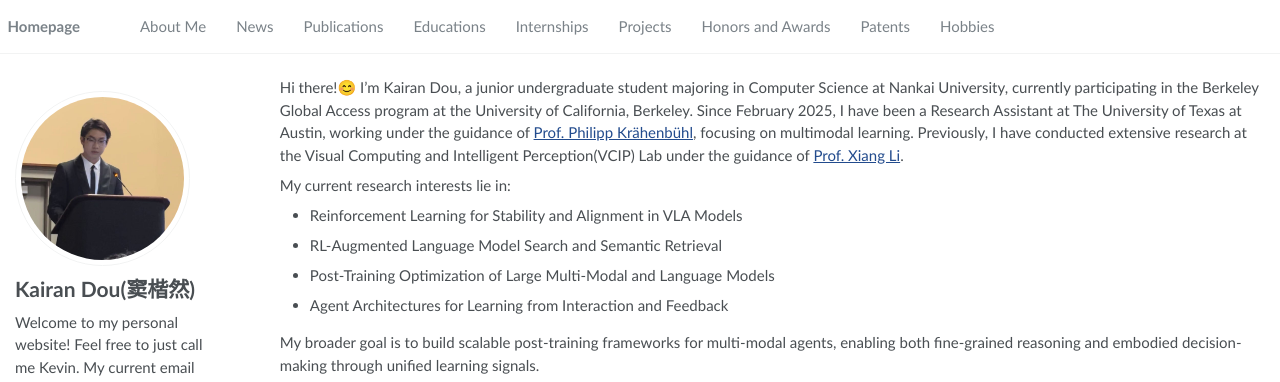
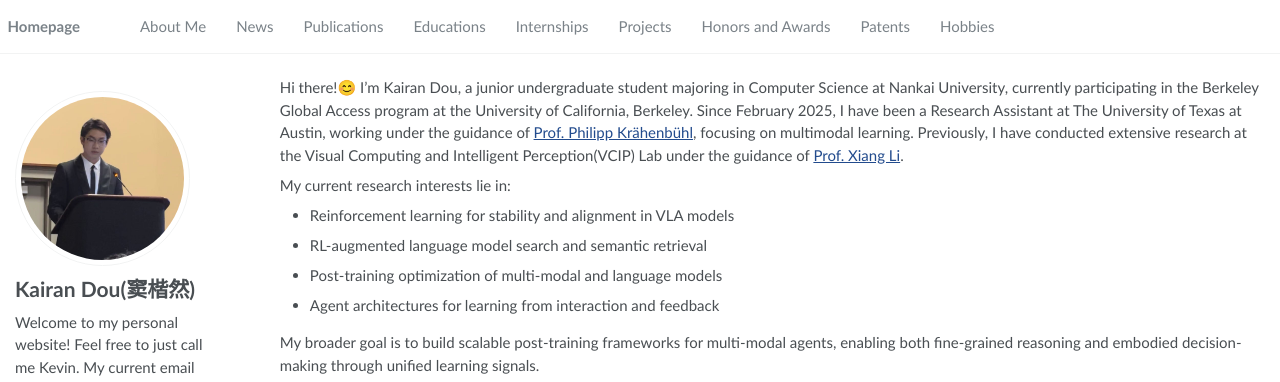
Before and after one commit to Darkeyessss/Darkeyessss.github.io, a Jekyll site: the page built from _pages/about.md, in a window 1280 px wide and 900 px high. Shown: the top 382 px of the window. Built offline with Jekyll 4.4.1, drawn with Linux system fonts in a browser that asks for light colours.

Commit message:
Update about.md

```diff
--- a/_pages/about.md
+++ b/_pages/about.md
@@ -20,10 +20,10 @@ redirect_from:
 Hi there!😊 I'm Kairan Dou, a junior undergraduate student majoring in Computer Science at Nankai University, currently participating in the Berkeley Global Access program at the University of California, Berkeley. Since February 2025, I have been a Research Assistant at The University of Texas at Austin, working under the guidance of [Prof. Philipp Krähenbühl](https://www.philkr.net/), focusing on multimodal learning. Previously, I have conducted extensive research at the Visual Computing and Intelligent Perception(VCIP) Lab under the guidance of [Prof. Xiang Li](https://implus.github.io/).
 
 My current research interests lie in:
-- Reinforcement Learning for Stability and Alignment in VLA Models
-- RL-Augmented Language Model Search and Semantic Retrieval
-- Post-Training Optimization of Large Multi-Modal and Language Models
-- Agent Architectures for Learning from Interaction and Feedback
+- Reinforcement learning for stability and alignment in VLA models
+- RL-augmented language model search and semantic retrieval
+- Post-training optimization of multi-modal and language models
+- Agent architectures for learning from interaction and feedback
 
 
 My broader goal is to build scalable post-training frameworks for multi-modal agents, enabling both fine-grained reasoning and embodied decision-making through unified learning signals.
```
